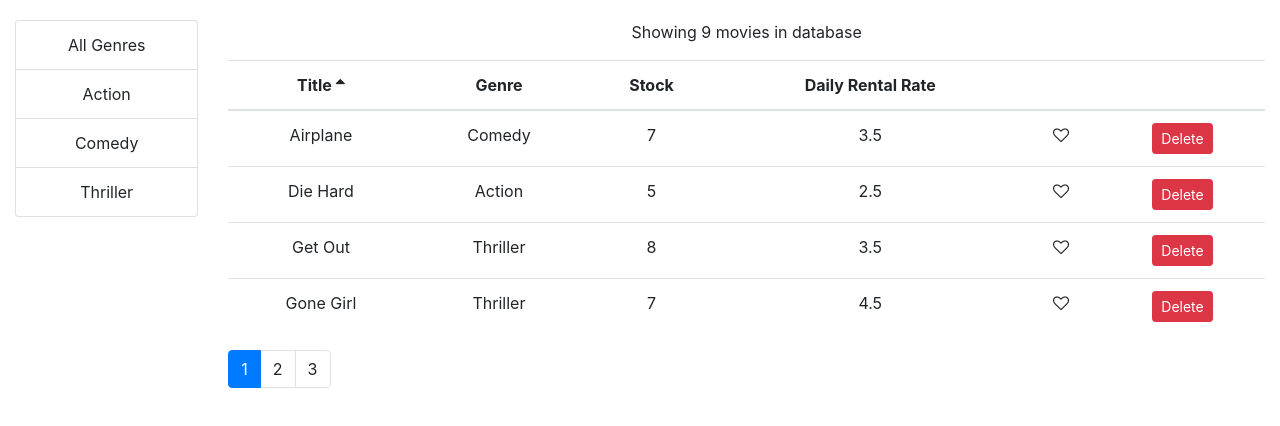
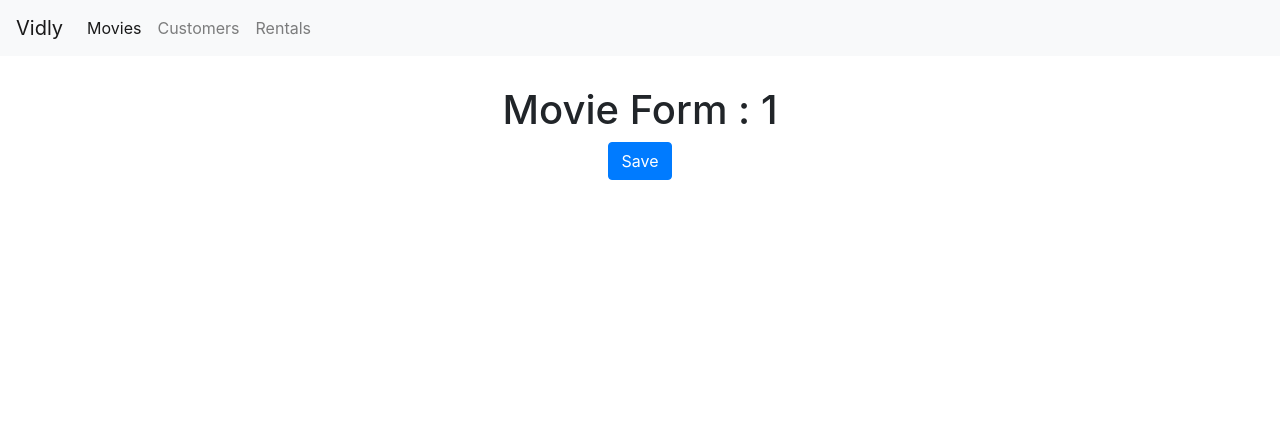
Before and after one commit to aravindanvenkataraju/react, a React (Create React App) app in the folder vidly/: page /movies/1 in a window 1280 px wide. Shown: the top 426 px of the page. Built offline with nearby package versions, Linux system fonts and the light colour scheme.

Commit message:
add navbar and use router to navigate

```diff
--- a/vidly/package.json
+++ b/vidly/package.json
@@ -9,6 +9,7 @@
     "prop-types": "^15.7.2",
     "react": "^16.9.0",
     "react-dom": "^16.9.0",
+    "react-router-dom": "^5.0.1",
     "react-scripts": "3.1.1"
   },
   "scripts": {
--- a/vidly/src/App.js
+++ b/vidly/src/App.js
@@ -1,12 +1,27 @@
 import React from "react";
 import "./App.css";
 import { Movies } from "./components/movies";
+import { Route, Redirect, Switch } from "react-router-dom";
+import Customers from "./components/customers";
+import Rentals from "./components/rentals";
+import NotFound from "./components/notFound";
+import NavBar from "./components/common/navBar";
+import MovieForm from "./components/movieForm";
 
 function App() {
   return (
     <div className="App">
+      <NavBar />
       <main className="container-fluid">
-        <Movies />
+        <Switch>
+          <Route path="/movies/:id" component={MovieForm} />
+          <Route path="/movies" component={Movies} />
+          <Route path="/customers" component={Customers} />
+          <Route path="/rentals" component={Rentals} />
+          <Route path="/not-found" component={NotFound} />
+          <Redirect from="/" exact to="/movies" />
+          <Redirect to="/not-found" />
+        </Switch>
       </main>
     </div>
   );
--- /dev/null
+++ b/vidly/src/components/common/navBar.jsx
@@ -0,0 +1,31 @@
+import React from "react";
+import { Link, NavLink } from "react-router-dom";
+const NavBar = () => {
+  return (
+    <nav className="navbar navbar-expand-sm bg-light navbar-light">
+      <Link className="navbar-brand" to="/">
+        Vidly
+      </Link>
+
+      <ul className="navbar-nav">
+        <li className="nav-item">
+          <NavLink className="nav-link" to="/movies">
+            Movies
+          </NavLink>
+        </li>
+        <li className="nav-item">
+          <NavLink className="nav-link" to="/customers">
+            Customers
+          </NavLink>
+        </li>
+        <li className="nav-item">
+          <NavLink className="nav-link" to="/rentals">
+            Rentals
+          </NavLink>
+        </li>
+      </ul>
+    </nav>
+  );
+};
+
+export default NavBar;
--- a/vidly/src/components/common/pagination.jsx
+++ b/vidly/src/components/common/pagination.jsx
@@ -3,7 +3,7 @@
 import _ from "lodash";
 const Pagination = props => {
   const { itemsCount, pageSize, currentPage, onPageChange } = props;
-  console.log("currentPage", currentPage);
+  //console.log("currentPage", currentPage);
   const pagesCount = Math.ceil(itemsCount / pageSize);
   const pages = _.range(1, pagesCount + 1);
   return pagesCount === 1 ? null : (
@@ -14,7 +14,7 @@
             className={page === currentPage ? "page-item active" : "page-item"}
             key={page}
           >
-            <a
+            <button
               className="page-link"
               onClick={() => {
                 onPageChange(page);
@@ -22,7 +22,7 @@
               style={{ cursor: "pointer" }}
             >
               {page}
-            </a>
+            </button>
           </li>
         ))}
       </ul>
--- /dev/null
+++ b/vidly/src/components/customers.jsx
@@ -0,0 +1,6 @@
+import React from "react";
+const Customers = () => {
+  return <h1>Customers</h1>;
+};
+
+export default Customers;
--- /dev/null
+++ b/vidly/src/components/movieForm.jsx
@@ -0,0 +1,20 @@
+import React, { Component } from "react";
+class MovieForm extends Component {
+  handleSave() {
+    const { history } = this.props;
+    history.push("/movies");
+  }
+  render() {
+    const { match } = this.props;
+    return (
+      <div>
+        <h1>Movie Form : {match.params.id}</h1>
+        <button className="btn btn-primary" onClick={() => this.handleSave()}>
+          Save
+        </button>
+      </div>
+    );
+  }
+}
+
+export default MovieForm;
--- a/vidly/src/components/moviesTable.jsx
+++ b/vidly/src/components/moviesTable.jsx
@@ -1,10 +1,15 @@
 import React, { Component } from "react";
 import Like from "./common/like";
 import Table from "./common/table";
+import { Link } from "react-router-dom";
 
 class MoviesTable extends Component {
   columns = [
-    { path: "title", label: "Title" },
+    {
+      path: "title",
+      label: "Title",
+      content: movie => <Link to={`/movies/${movie._id}`}>{movie.title}</Link>
+    },
     { path: "genre.name", label: "Genre" },
     { path: "numberInStock", label: "Stock" },
     { path: "dailyRentalRate", label: "Daily Rental Rate" },
--- /dev/null
+++ b/vidly/src/components/notFound.jsx
@@ -0,0 +1,6 @@
+import React from "react";
+const NotFound = () => {
+  return <h1>Page not Found!</h1>;
+};
+
+export default NotFound;
--- /dev/null
+++ b/vidly/src/components/rentals.jsx
@@ -0,0 +1,6 @@
+import React from "react";
+const Rentals = () => {
+  return <h1>Rentals</h1>;
+};
+
+export default Rentals;
--- a/vidly/src/index.css
+++ b/vidly/src/index.css
@@ -1,6 +1,5 @@
 body {
   margin: 0;
-  padding: 20px 0 0 0;
   font-family: -apple-system, BlinkMacSystemFont, "Segoe UI", "Roboto", "Oxygen",
     "Ubuntu", "Cantarell", "Fira Sans", "Droid Sans", "Helvetica Neue",
     sans-serif;
@@ -16,3 +15,7 @@
 .clickable {
   cursor: pointer;
 }
+
+.navbar {
+  margin-bottom: 30px;
+}
--- a/vidly/src/index.js
+++ b/vidly/src/index.js
@@ -5,8 +5,14 @@
 import * as serviceWorker from "./serviceWorker";
 import "bootstrap/dist/css/bootstrap.css";
 import "font-awesome/css/font-awesome.css";
+import { BrowserRouter } from "react-router-dom";
 
-ReactDOM.render(<App />, document.getElementById("root"));
+ReactDOM.render(
+  <BrowserRouter>
+    <App />
+  </BrowserRouter>,
+  document.getElementById("root")
+);
 
 // If you want your app to work offline and load faster, you can change
 // unregister() to register() below. Note this comes with some pitfalls.
```
Also changed, not shown: 1 other file (tests, documents, lock files or other folders).
